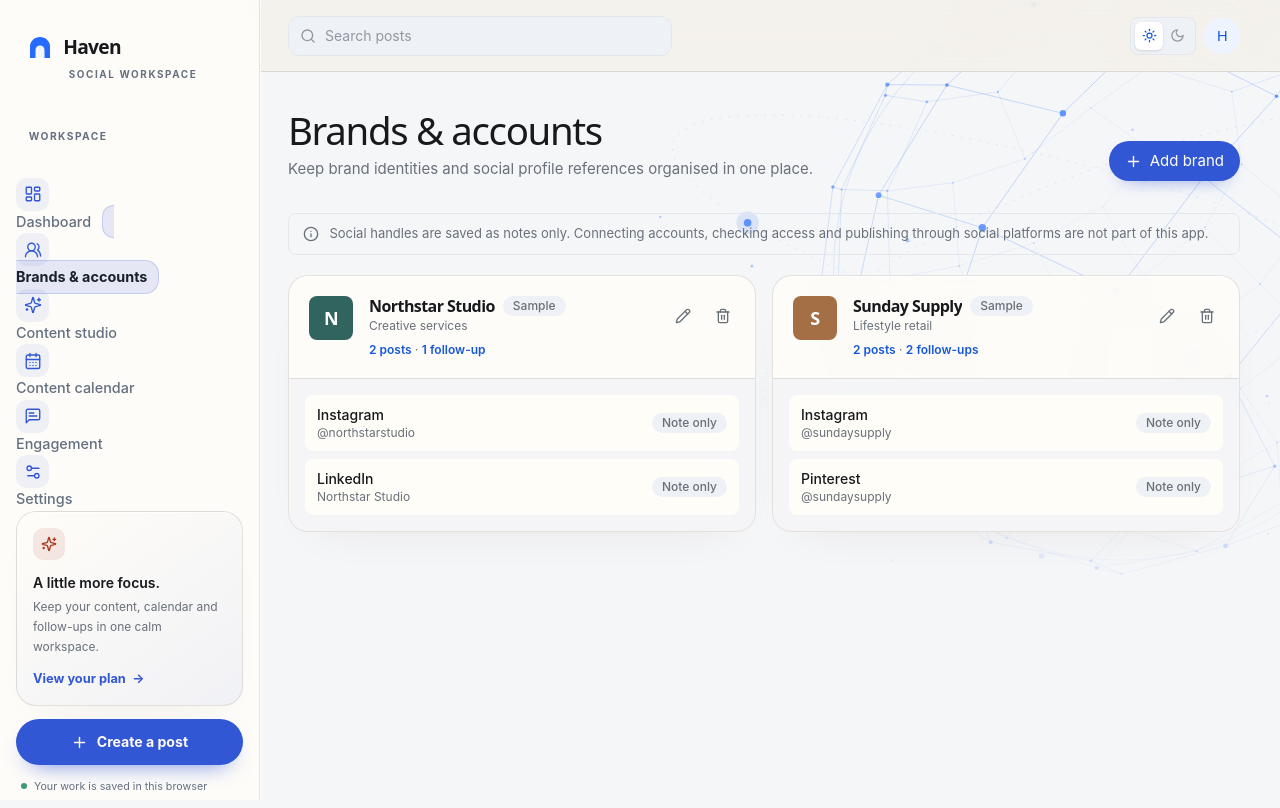
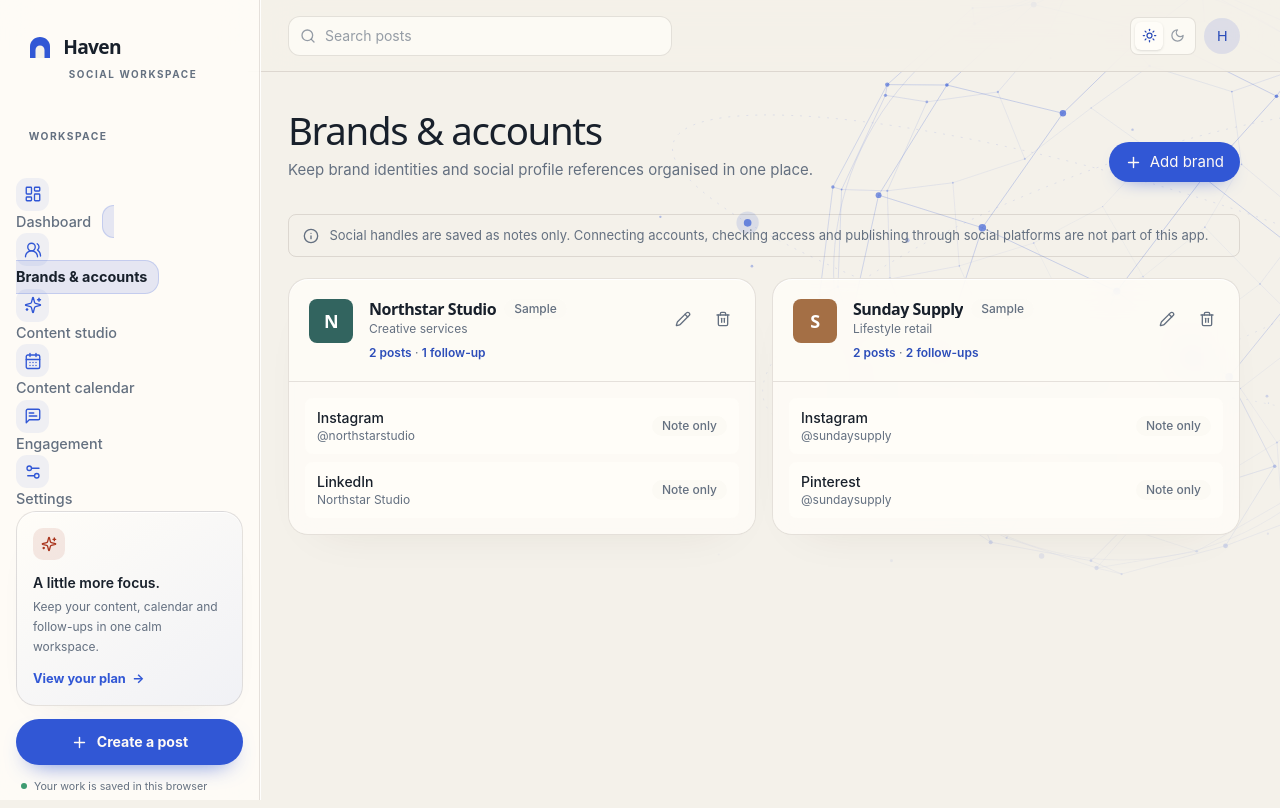
Before and after one commit to Meckiul-Chisim/SM-management, a React (Vite) app: page /brands in a window 1280 px wide. Built offline with nearby package versions, Linux system fonts and the light colour scheme.

Commit message:
Apply updater design tokens across all Haven pages

```diff
--- a/src/styles/haven-reference-design.css
+++ b/src/styles/haven-reference-design.css
@@ -240,3 +240,86 @@ h2 { line-height: 1.16; }
 @media (prefers-reduced-motion: reduce) {
   *, *::before, *::after { animation-duration: .01ms !important; animation-iteration-count: 1 !important; transition-duration: .01ms !important; scroll-behavior: auto !important; }
 }
+
+
+/* Shared page system: carry the updater's tokens through every routed screen. */
+:root {
+  --color-canvas: var(--haven-bg);
+  --color-surface: color-mix(in srgb, var(--haven-panel-solid) 72%, var(--haven-bg));
+  --color-panel: var(--haven-panel-solid);
+  --color-panel-raised: var(--haven-panel-solid);
+  --color-line: var(--haven-line);
+  --color-ink: var(--haven-text);
+  --color-muted: var(--haven-muted);
+  --color-faint: color-mix(in srgb, var(--haven-muted) 68%, transparent);
+  --color-brand-50: var(--haven-accent-soft);
+  --color-brand-100: color-mix(in srgb, var(--haven-accent) 20%, transparent);
+  --color-brand-700: var(--haven-accent);
+  --color-brand-800: color-mix(in srgb, var(--haven-accent) 84%, #111827);
+  --color-brand-900: var(--haven-accent);
+  --color-on-brand: #fffaf5;
+  --shadow-soft: 0 1px 2px var(--haven-shadow), 0 18px 42px -26px var(--haven-shadow);
+  --glass-highlight: var(--haven-glass-edge);
+  --glass-shadow: var(--haven-shadow);
+}
+:root[data-theme="dark"] { --color-on-brand: #211713; }
+
+body { background-color: var(--haven-bg); }
+#root { min-height: 100vh; }
+#root > * { min-height: 100vh; }
+
+/* Shared page headings, section spacing and data-entry layouts. */
+.haven-page-content > * + * { margin-top: 1.35rem; }
+.haven-page-content h1 { margin-bottom: .45rem; }
+.haven-page-content h2 { letter-spacing: -.03em; }
+.haven-page-content p { text-wrap: pretty; }
+.haven-page-content .text-muted { color: var(--haven-muted) !important; }
+.haven-page-content .text-faint { color: color-mix(in srgb, var(--haven-muted) 68%, transparent) !important; }
+
+/* Card and list patterns used by content, calendar, engagement, brands and settings. */
+.haven-page-content .rounded-xl,
+.haven-page-content .rounded-2xl {
+  border-color: var(--haven-line);
+}
+.haven-page-content .divide-line > :not([hidden]) ~ :not([hidden]) {
+  border-color: var(--haven-line);
+}
+.haven-page-content table { border-collapse: separate; border-spacing: 0; }
+.haven-page-content thead th {
+  color: var(--haven-muted);
+  font-size: .7rem;
+  font-weight: 750;
+  letter-spacing: .09em;
+  text-transform: uppercase;
+}
+.haven-page-content tbody tr { transition: background .16s ease; }
+.haven-page-content tbody tr:hover { background: var(--haven-accent-soft); }
+.haven-page-content input[type="checkbox"],
+.haven-page-content input[type="radio"] { accent-color: var(--haven-accent); }
+.haven-page-content select.field { cursor: pointer; }
+.haven-page-content textarea.field { line-height: 1.6; }
+
+/* Status pills remain readable but avoid competing with primary actions. */
+.haven-page-content [class*="bg-success"],
+.haven-page-content [class*="bg-green"] {
+  border-color: color-mix(in srgb, #27845a 18%, transparent);
+}
+.haven-page-content [class*="bg-danger"],
+.haven-page-content [class*="bg-red"] {
+  border-color: color-mix(in srgb, #c84b4b 18%, transparent);
+}
+
+/* Dialogs, popovers and mobile navigation share the same surface language. */
+[role="dialog"],
+[role="alertdialog"] {
+  border-color: var(--haven-line);
+  border-radius: var(--haven-radius-lg);
+  background: var(--haven-panel-solid);
+  box-shadow: 0 32px 90px -36px var(--haven-shadow);
+}
+.haven-sidebar [role="dialog"] { background: var(--haven-panel-solid); }
+@media (max-width: 767px) {
+  .haven-page-content > * + * { margin-top: 1rem; }
+  .haven-page-content .rounded-xl,
+  .haven-page-content .rounded-2xl { border-radius: var(--haven-radius-md); }
+}
```
